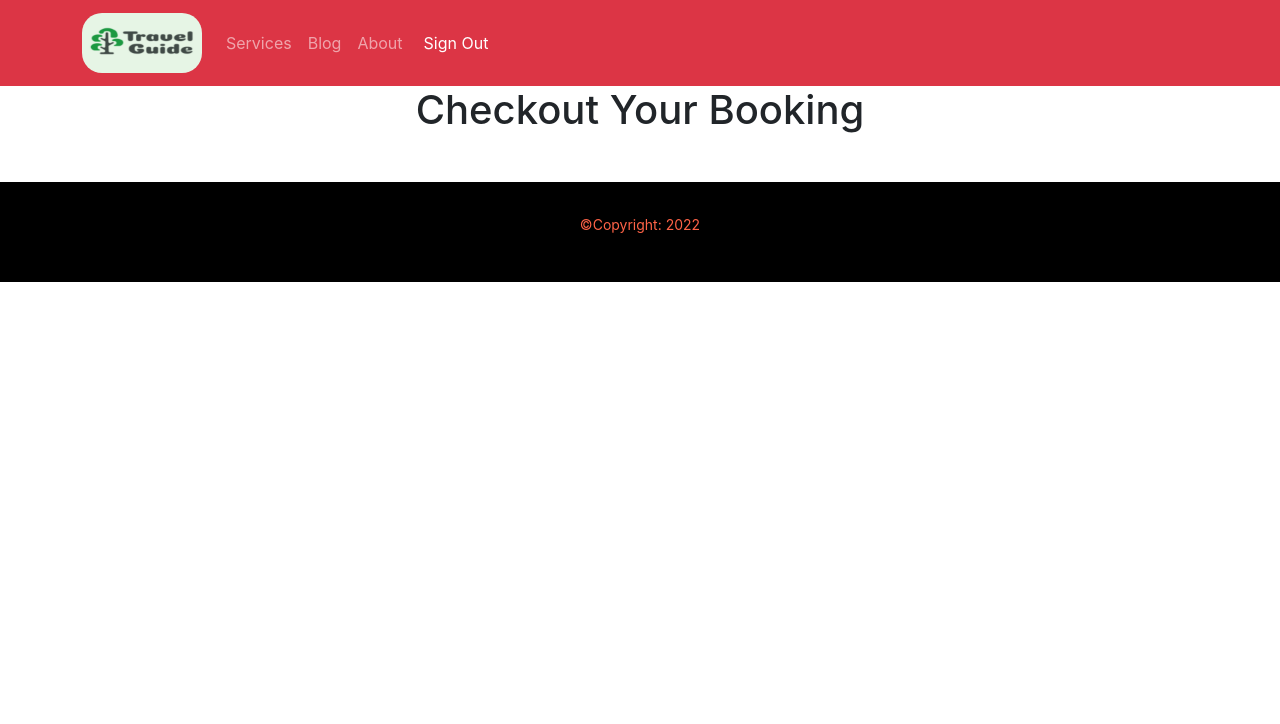
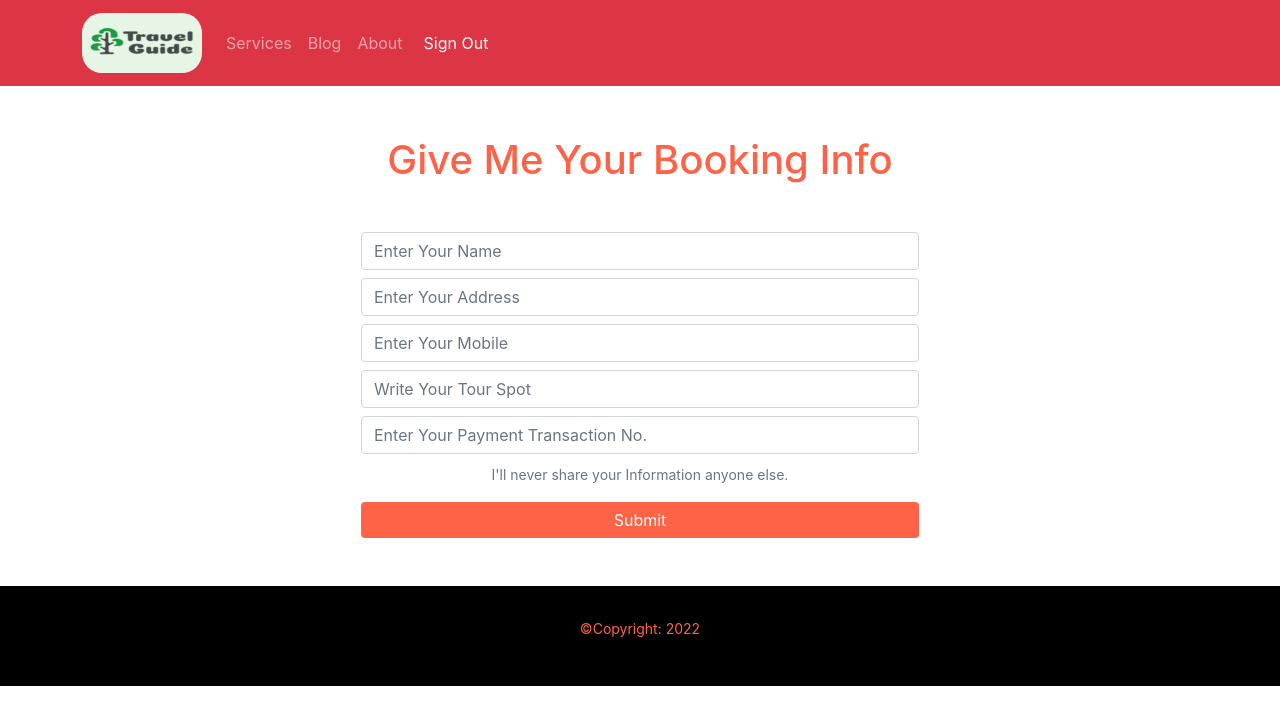
Before and after one commit to Thowhid31/independent-service-assignment-10, a React (Create React App) app: page /checkout in a window 1280 px wide. Shown: the top 724 px of the page. Built offline with nearby package versions, Linux system fonts and the light colour scheme; no server answers; sample sign-in values are in the browser's storage.

Commit message:
added thank rout

```diff
--- a/src/App.js
+++ b/src/App.js
@@ -3,6 +3,7 @@ import './App.css';
 import About from './Pages/About/About';
 import Blog from './Pages/Blog/Blog';
 import Checkout from './Pages/Checkout/Checkout';
+import ThankYou from './Pages/Checkout/ThankYou/ThankYou';
 import Home from './Pages/Home/Home/Home';
 import Login from './Pages/Login/Login/Login';
 import RequireAuth from './Pages/Login/Login/RequireAuth/RequireAuth';
@@ -29,6 +30,7 @@ function App() {
         <Route path='/about' element={<About></About>}></Route>
         <Route path='/login' element={<Login></Login>}></Route>
         <Route path='/signup' element={<Signup></Signup>}></Route>
+        <Route path='checkout/thank' element={<ThankYou></ThankYou>}></Route>
         <Route path='*' element={<NotFound></NotFound>}></Route>
       </Routes>
 
--- /dev/null
+++ b/src/Pages/Checkout/Checkout.css
@@ -0,0 +1,9 @@
+.booking-info-h1{
+    color: tomato;
+    margin-top: 50px;
+}
+
+.booking-info-btn{
+    background-color: tomato;
+    border: none;
+}
--- a/src/Pages/Checkout/Checkout.js
+++ b/src/Pages/Checkout/Checkout.js
@@ -1,9 +1,29 @@
 import React from 'react';
+import { Button, Form } from 'react-bootstrap';
+import { Link } from 'react-router-dom';
+import './Checkout.css'
 
 const Checkout = () => {
     return (
-        <div>
-            <h1>Checkout Your Booking</h1>
+        <div className='container'>
+            <h1 className='booking-info-h1'>Give Me Your Booking Info</h1>
+            <Form className='w-50 mx-auto mt-5'>
+                <Form.Group className="mb-3 " controlId="formBasicEmail">
+                    <Form.Control className='mb-2' type="name" placeholder="Enter Your Name" />
+                    <Form.Control className='mb-2' type="text" placeholder="Enter Your Address" />
+                    <Form.Control className='mb-2' type="number" placeholder="Enter Your Mobile" />
+                    <Form.Control className='mb-2' type="text" placeholder="Write Your Tour Spot" />
+                    <Form.Control className='mb-2' type="text" placeholder="Enter Your Payment Transaction No." />
+
+                    <Form.Text className="text-muted">
+                        I'll never share your Information anyone else.
+                    </Form.Text>
+                </Form.Group>
+
+                <Button className='w-100 booking-info-btn' as={Link} to='./thank' variant="primary" type="submit">
+                    Submit
+                </Button>
+            </Form>
         </div>
     );
 };
--- /dev/null
+++ b/src/Pages/Checkout/ThankYou/ThankYou.js
@@ -0,0 +1,11 @@
+import React from 'react';
+
+const ThankYou = () => {
+    return (
+        <div>
+            <h1>Thank You I accept Your Booking.</h1>
+        </div>
+    );
+};
+
+export default ThankYou;
```
